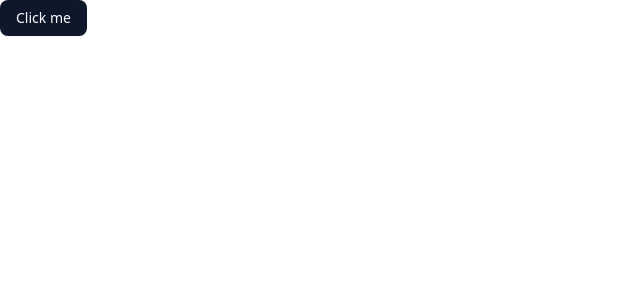
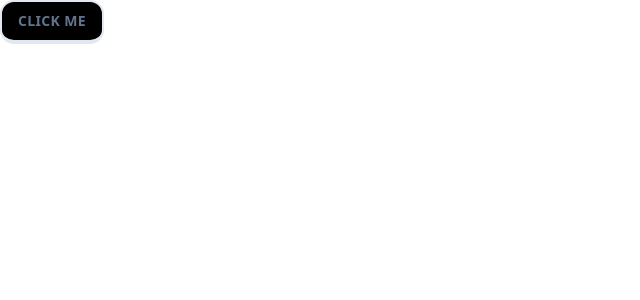
Before and after one commit to Semich11/finance-cap, a Next.js app: page / in a window 1280 px wide. Shown: the top 300 px of the page, without its empty margins (0-640 px from the left). Built offline with nearby package versions, Linux system fonts and the light colour scheme.

Commit message:
Setup default Button.

```diff
--- a/app/buttons/page.tsx
+++ b/app/buttons/page.tsx
@@ -1,7 +1,11 @@
+import { Button } from "@/components/ui/button";
 const ButtonsPage = () => {
     return(
-        <div>
-            Button Pages!
+        <div className="p-4 space-y-4 flex flex-col max-w-[200px]">
+            <Button>Primary</Button>
+            <Button>Primary Outline</Button>
         </div>
     )
 }
+
+export default ButtonsPage;
--- a/components/ui/button.tsx
+++ b/components/ui/button.tsx
@@ -5,26 +5,17 @@ import { cva, type VariantProps } from "class-variance-authority"
 import { cn } from "@/lib/utils"
 
 const buttonVariants = cva(
-  "inline-flex items-center justify-center gap-2 whitespace-nowrap rounded-md text-sm font-medium transition-all disabled:pointer-events-none disabled:opacity-50 [&_svg]:pointer-events-none [&_svg:not([class*='size-'])]:size-4 shrink-0 [&_svg]:shrink-0 outline-none focus-visible:border-ring focus-visible:ring-ring/50 focus-visible:ring-[3px] aria-invalid:ring-destructive/20 dark:aria-invalid:ring-destructive/40 aria-invalid:border-destructive",
+  "inline-flex items-center justify-center gap-2 whitespace-nowrap rounded-xl text-sm font-bold transition-all disabled:pointer-events-none disabled:opacity-50 [&_svg]:pointer-events-none [&_svg:not([class*='size-'])]:size-4 shrink-0 [&_svg]:shrink-0 outline-none focus-visible:border-ring focus-visible:ring-ring/50 focus-visible:ring-[3px] aria-invalid:ring-destructive/20 dark:aria-invalid:ring-destructive/40 aria-invalid:border-destructive uppercase tracking-wide",
   {
     variants: {
       variant: {
         default:
-          "bg-primary text-primary-foreground shadow-xs hover:bg-primary/90",
-        destructive:
-          "bg-destructive text-white shadow-xs hover:bg-destructive/90 focus-visible:ring-destructive/20 dark:focus-visible:ring-destructive/40 dark:bg-destructive/60",
-        outline:
-          "border bg-background shadow-xs hover:bg-accent hover:text-accent-foreground dark:bg-input/30 dark:border-input dark:hover:bg-input/50",
-        secondary:
-          "bg-secondary text-secondary-foreground shadow-xs hover:bg-secondary/80",
-        ghost:
-          "hover:bg-accent hover:text-accent-foreground dark:hover:bg-accent/50",
-        link: "text-primary underline-offset-4 hover:underline",
+          "bg-black text-white border-slate-200 border-2 border-b-4 active:border-b-2 hover:bg-slate-100 text-slate-500",
       },
       size: {
-        default: "h-9 px-4 py-2 has-[>svg]:px-3",
-        sm: "h-8 rounded-md gap-1.5 px-3 has-[>svg]:px-2.5",
-        lg: "h-10 rounded-md px-6 has-[>svg]:px-4",
+        default: "h-11 px-4 py-2 has-[>svg]:px-3",
+        sm: "h-9 gap-1.5 px-3 has-[>svg]:px-2.5",
+        lg: "h-12 px-6 has-[>svg]:px-4",
         icon: "size-9",
       },
     },
```
